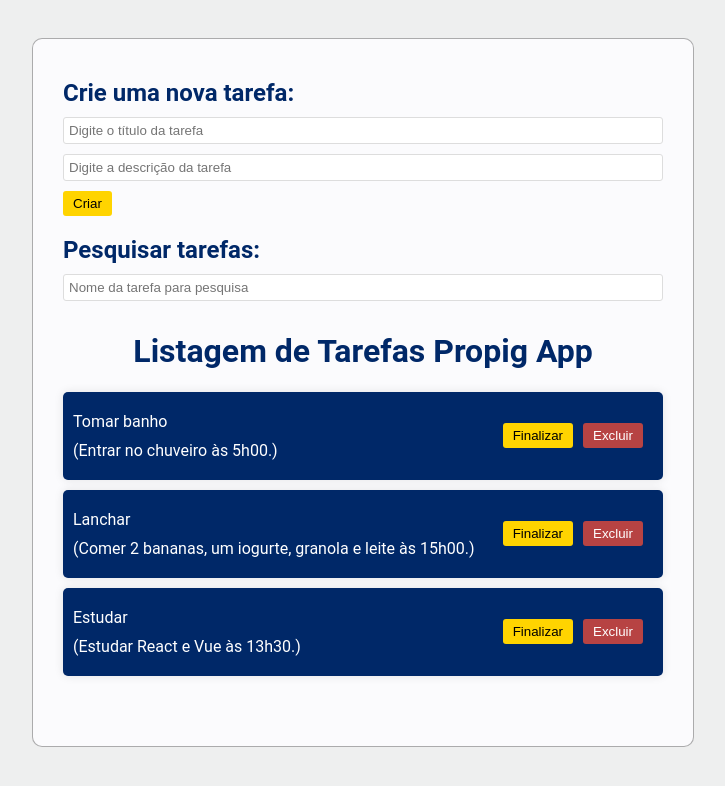
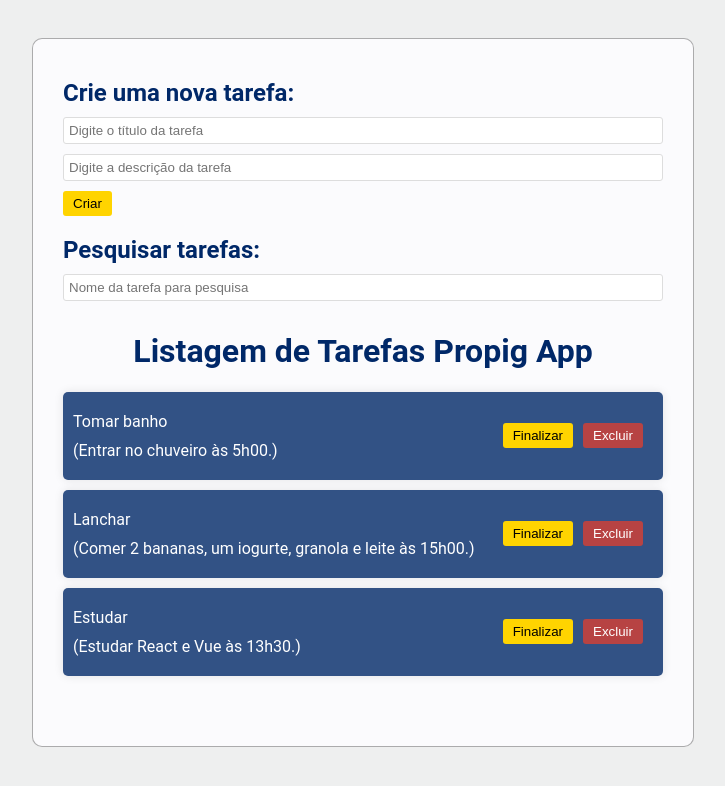
Before and after one commit to remifaro/Projeto-listagem-propig-app, a React (Vite) app in the folder listagem-propig-app/: page / in a window 1280 px wide. Shown: the top 786 px of the page, without its empty margins (277-1002 px from the left). Built offline with nearby package versions, Linux system fonts and the light colour scheme.

Commit message:
feat: Adição da funcionalidade de persistir as tarefas com o localStorage

```diff
--- a/listagem-propig-app/src/App.jsx
+++ b/listagem-propig-app/src/App.jsx
@@ -1,4 +1,4 @@
-import { useState } from 'react';
+import { useState, useEffect } from 'react';
 import Tarefa from "./components/Tarefa";
 import CriarTarefa from "./components/CriarTarefa";
 import Pesquisa from './components/Pesquisa';
@@ -7,7 +7,7 @@ import styles from "./App.module.css";
 
 
 function App() {
-  const [tarefas, setTarefas] = useState([
+  const tarefasIniciais = [
     {
       id: 1,
       titulo: "Tomar banho",
@@ -26,7 +26,18 @@ function App() {
       descricao: "Estudar React e Vue às 13h30.",
       estaFinalizada: false,
     }
-  ]);
+  ];
+
+  // Carregando do localStorage ou das tarefas iniciais
+  const [tarefas, setTarefas] = useState(() => {
+    const tarefasSalvas = localStorage.getItem("tarefas");
+    return tarefasSalvas ? JSON.parse(tarefasSalvas) : tarefasIniciais;
+  });
+
+  // Atualizando o localStorage sempre que a lista de tarefas atualizar
+  useEffect(() => {
+    localStorage.setItem("tarefas", JSON.stringify(tarefas));
+  }, [tarefas]);
 
   // Função para atualização na minha lista de tarefas
   const adicionarTarefa = (titulo, descricao) => {
@@ -44,15 +55,15 @@ function App() {
 
   // Função para exclusão na minha lista de tarefas
   const excluirTarefa = (id) => {
-    const newTarefas = [...tarefas];
-    const tarefasFiltradas = newTarefas.filter((tarefa) => tarefa.id !== id ? tarefa : null);
+    const tarefasFiltradas = tarefas.filter((tarefa) => tarefa.id !== id);
     setTarefas(tarefasFiltradas);
   };
 
   // Função para "finalizar" na minha lista de tarefas
   const finalizarTarefa = (id) => {
-    const newTarefas = [...tarefas];
-    newTarefas.map((tarefa) => tarefa.id === id ? tarefa.estaFinalizada = !tarefa.estaFinalizada : tarefa);
+    const newTarefas = tarefas.map((tarefa) =>
+      tarefa.id === id ? { ...tarefa, estaFinalizada: !tarefa.estaFinalizada } : tarefa
+    );
     setTarefas(newTarefas);
   };
 
@@ -76,4 +87,4 @@ function App() {
   )
 }
 
-export default App
+export default App;
--- a/listagem-propig-app/src/App.module.css
+++ b/listagem-propig-app/src/App.module.css
@@ -53,7 +53,7 @@ button:hover {
 }
 
 .tarefa {
-  background-color: #002868;
+  background-color: rgb(0, 40, 104, .8);
   color: #fff;
   box-shadow: 0 0 10px rgb(0, 0, 0, .1);
   padding: 10px;
```
